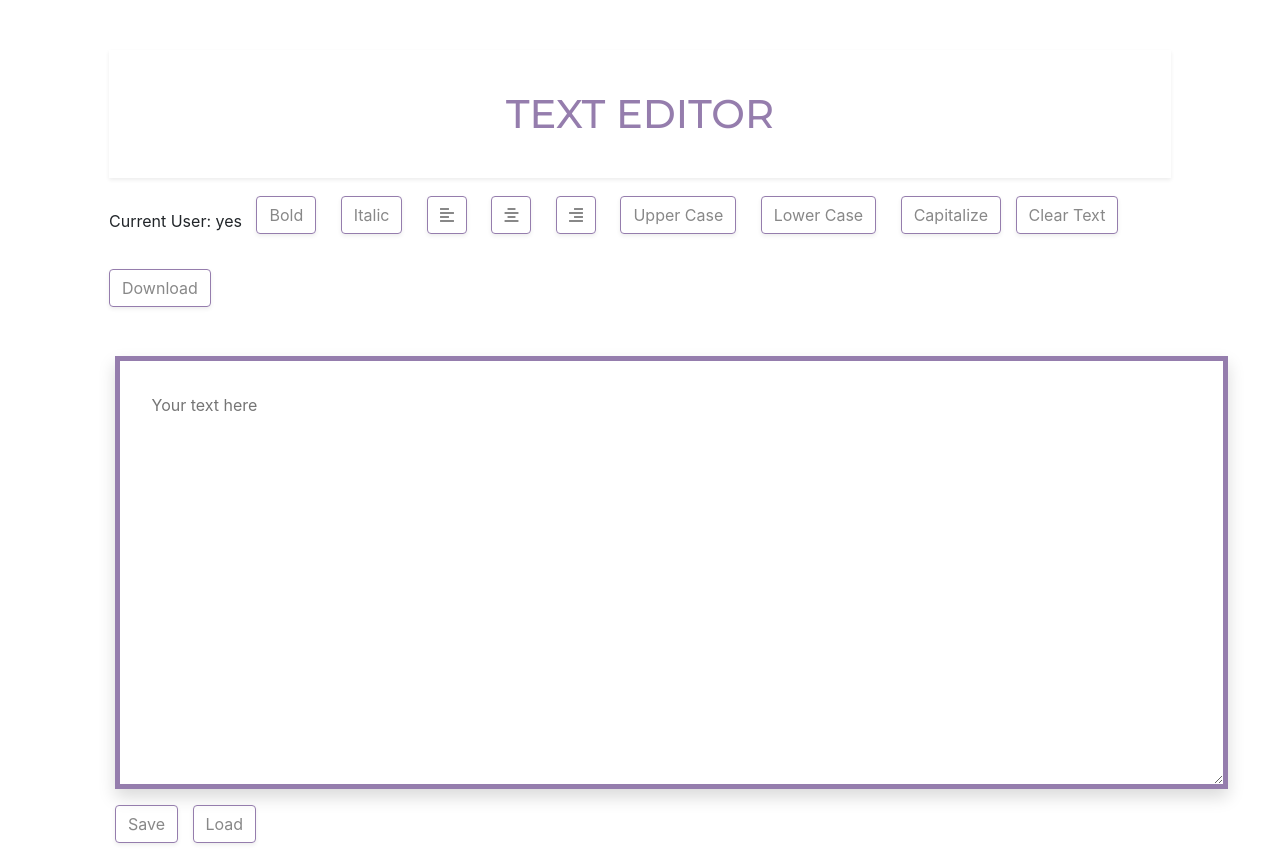
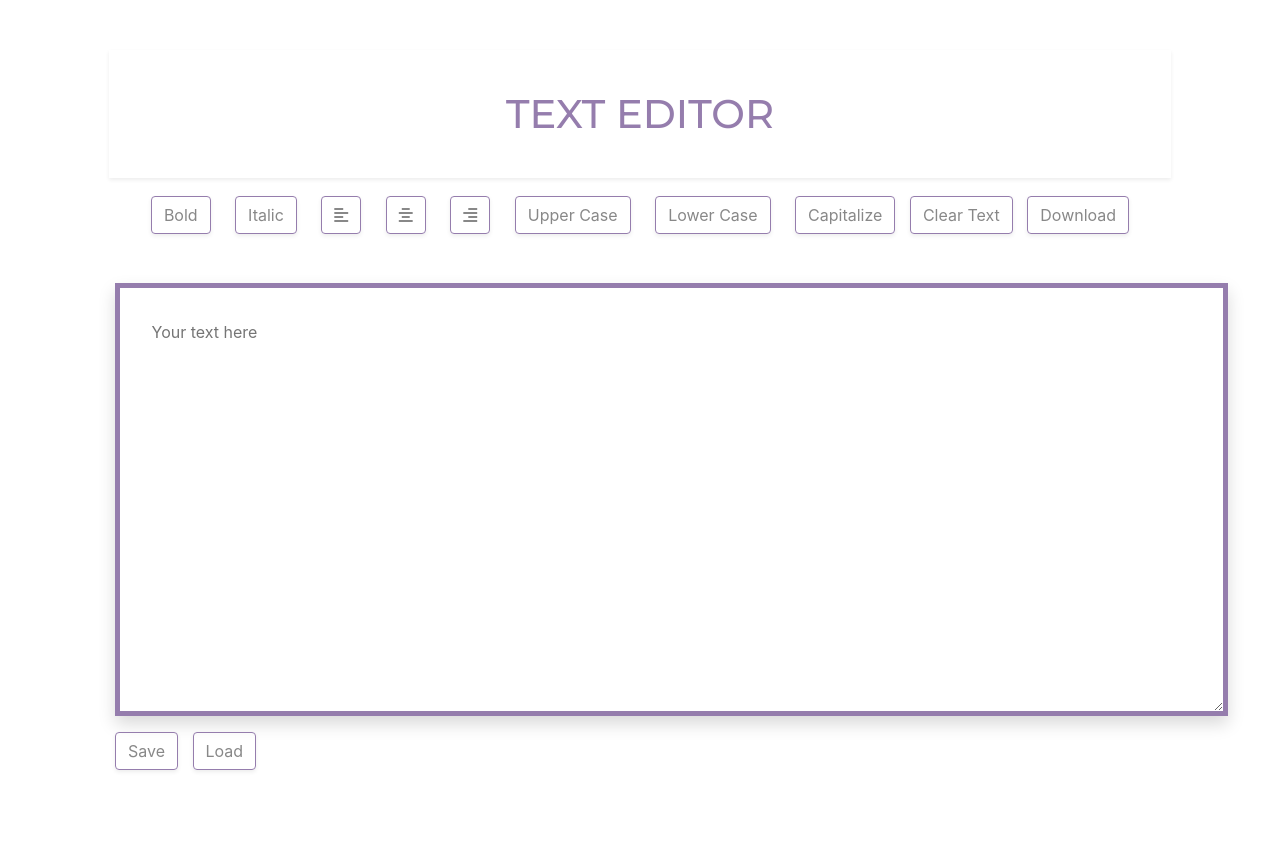
Before and after one commit to priyansh74/TextEditor, a PHP site: page / in a window 1280 px wide. Shown: the top 867 px of the page. Run offline with PHP 8.4, Linux system fonts and the light colour scheme; the visitor is signed in with stand-in values (Sample User, id 1); data that the repository does not hold is empty; some libraries are stand-ins or nearby versions.

Commit message:
Label fix

```diff
--- a/index.php
+++ b/index.php
@@ -51,7 +51,6 @@
     <div class="flex-box">
       <div class="row">
         <div class="col">
-           <label>Current User: <?php echo $_SESSION["user"]; ?></label>
           <button type="button" onclick="f1()" class=" shadow-sm btn btn-outline-secondary" data-toggle="tooltip" data-placement="top" title="Bold Text">Bold</button>
           <button type="button" onclick="f2()" class="shadow-sm btn btn-outline-success" data-toggle="tooltip" data-placement="top" title="Italic Text">Italic</button>
           <button type="button" onclick="f3()" class=" shadow-sm btn btn-outline-primary" data-toggle="tooltip" data-placement="top" title="Left Align"><i class="fas fa-align-left"></i></button>
```
